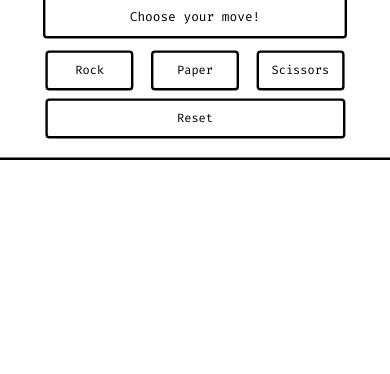
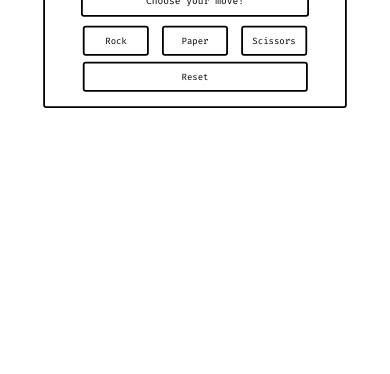
Before and after one commit to exequielyuri/odin-rock-paper-scissors, a plain HTML site: page index.html in a window 390 px wide. Shown: the part 470-844 px from the top of the page. Drawn offline with Linux system fonts and the light colour scheme.

Commit message:
Fix for smaller screens

```diff
--- a/style.css
+++ b/style.css
@@ -92,12 +92,24 @@ button {
 
 @media (max-width: 600px) {
     body {
-        transform: scale(0.9);
+        transform: scale(0.8);
     }
 }
 
 @media (max-width: 500px) {
     body {
-        transform: scale(0.8);
+        transform: scale(0.7);
     }
 }
+
+@media (max-width: 400px) {
+    body {
+        transform: scale(0.6);
+    }
+}
+
+@media (max-width: 300px) {
+    body {
+        transform: scale(0.5);
+    }
+}
```
